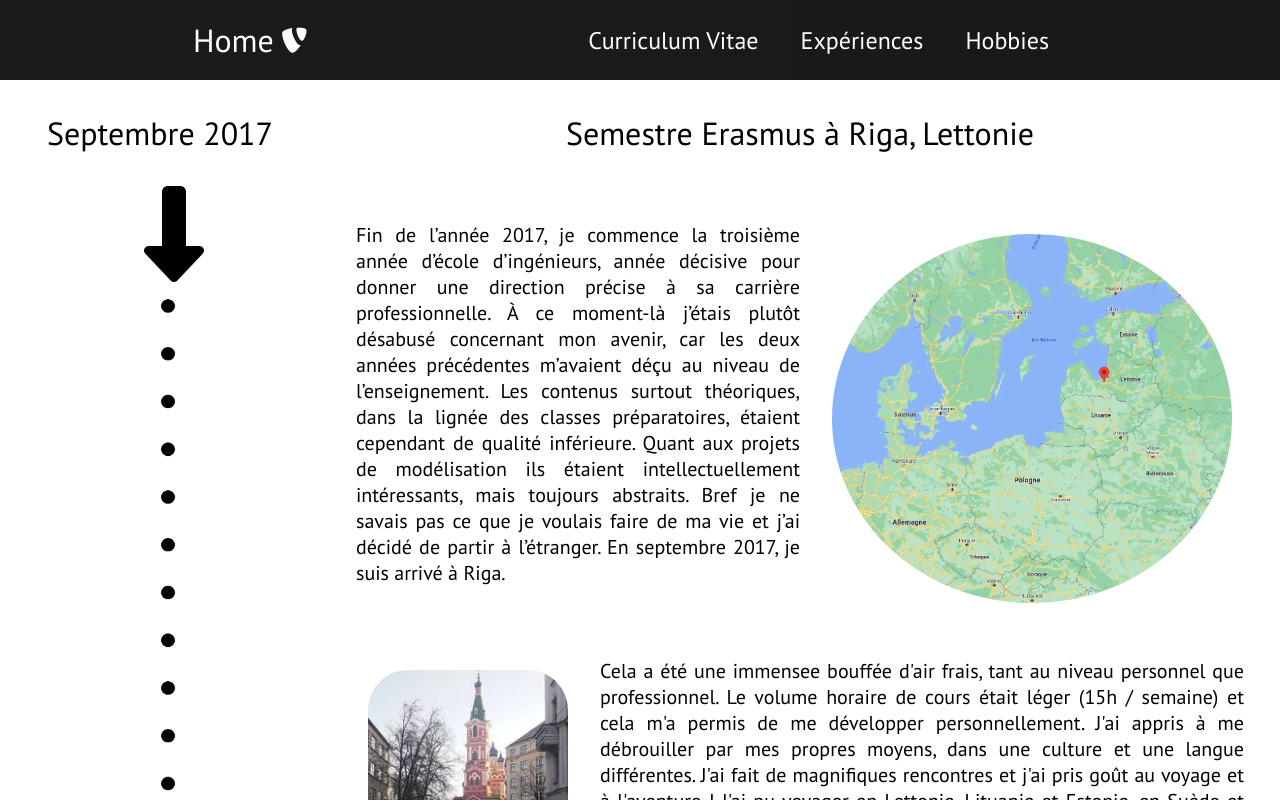
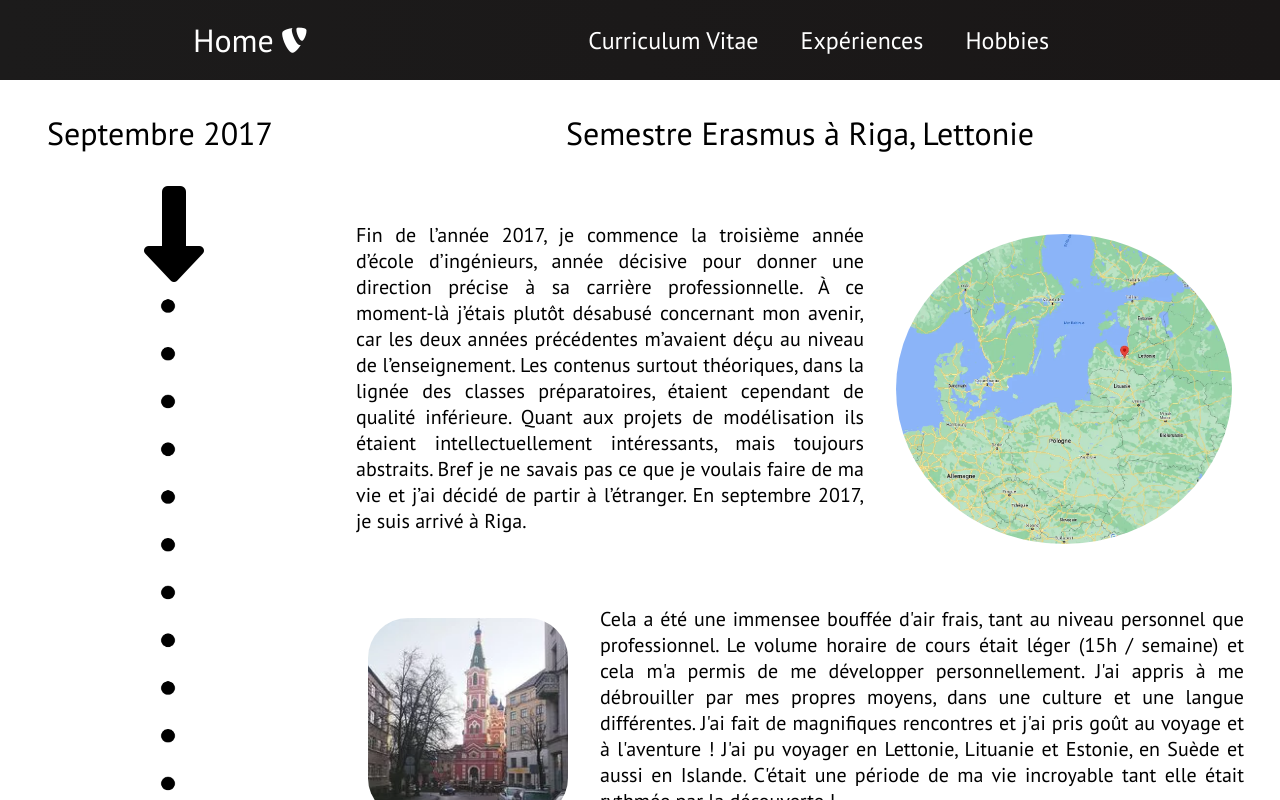
Before and after one commit to LambertDuran/professional-website, a React (Create React App) app: page /experiences in a window 1280 px wide. Shown: the top 800 px of the page. Built offline with nearby package versions, Linux system fonts and the light colour scheme.

Commit message:
Correction de petits bugs d'image sur les petits écrans

```diff
--- a/src/components/Navbar.css
+++ b/src/components/Navbar.css
@@ -11,7 +11,7 @@
     font-size: 1.2rem;
     position: sticky;
     top: 0;
-    z-index: 999;
+    z-index: 9999999;
 }
 
 .navbar-container {
--- a/src/components/pages/Experiences.css
+++ b/src/components/pages/Experiences.css
@@ -27,7 +27,7 @@ p{
     min-width: 400px;
     height: auto;
     border-radius: 50%;
-    margin: 2em;
+    padding: 2em;
     float: right;
 }
 
```
